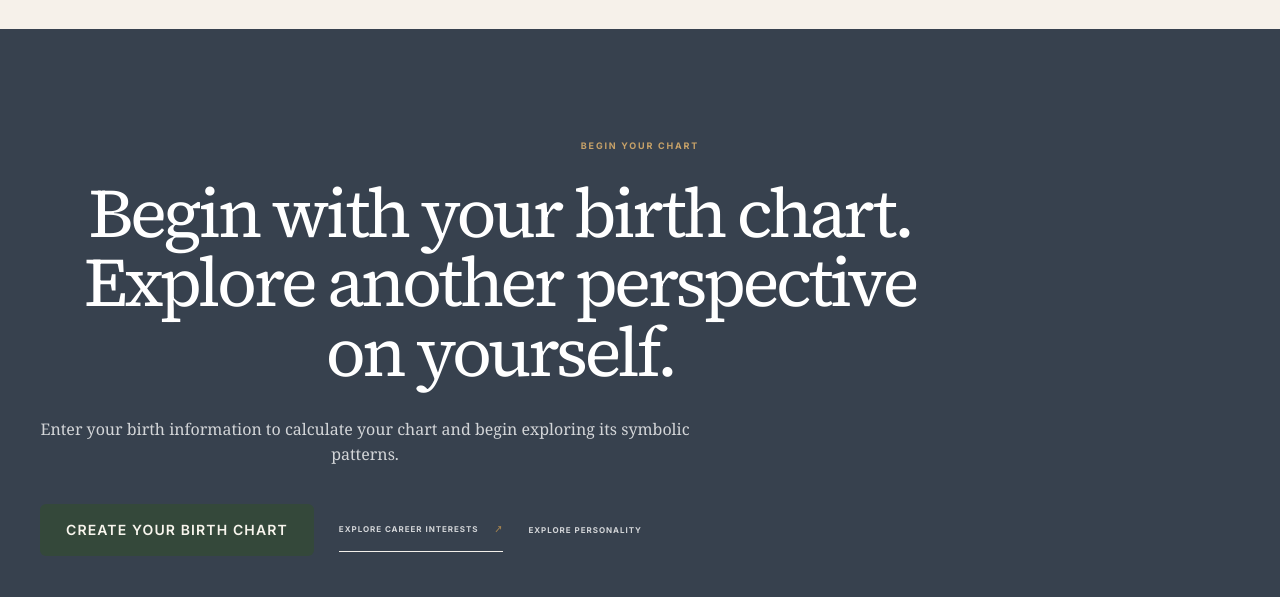
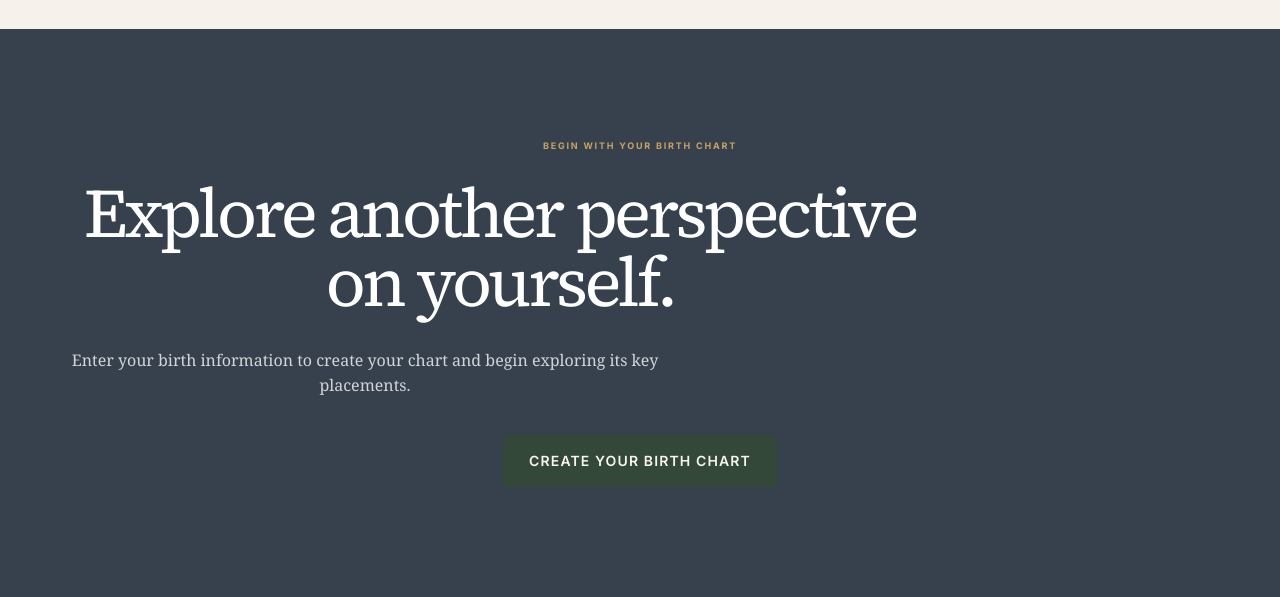
Before and after one commit to sidragon13-cyber/innergeodessa, a Next.js app: page /zodiac in a window 1280 px wide. Shown: the part 4380-4977 px from the top of the page. Built offline with nearby package versions, Linux system fonts and the light colour scheme; no server answers.

Commit message:
style(zodiac): simplify final conversion

```diff
--- a/src/components/zodiac/zodiac-landing-v1.module.css
+++ b/src/components/zodiac/zodiac-landing-v1.module.css
@@ -1495,8 +1495,3 @@ div.insightDescription p {
 .page :global(.zodiac-final-copy) {
   color: var(--zodiac-light-muted);
 }
-
-.page :global(.zodiac-final-cta .secondary-link),
-.page :global(.zodiac-final-cta .quiet-route-link) {
-  color: var(--zodiac-light-muted);
-}
--- a/src/components/zodiac/zodiac-landing.tsx
+++ b/src/components/zodiac/zodiac-landing.tsx
@@ -401,31 +401,19 @@ export function ZodiacLanding() {
           <p className="eyebrow">
             {dictionary.finalCta.eyebrow}
           </p>
+
           <h2>{dictionary.finalCta.title}</h2>
+
           <p className="zodiac-final-copy">
             {dictionary.finalCta.description}
           </p>
-          <div className="zodiac-final-actions">
+
           <a
             className="primary-button light-primary"
             href="/zodiac/test"
           >
             {dictionary.finalCta.primaryAction}
           </a>
-            <a
-              className="secondary-link light-secondary"
-              href="/career"
-            >
-              {dictionary.finalCta.careerAction} {" "}
-              <span aria-hidden="true">↗</span>
-            </a>
-            <a
-              className="quiet-route-link"
-              href="/personality"
-            >
-              {dictionary.finalCta.personalityAction}
-            </a>
-          </div>
         </Container>
       </section>
 
--- a/src/data/i18n/zodiac.ts
+++ b/src/data/i18n/zodiac.ts
@@ -92,8 +92,6 @@ export type ZodiacLandingDictionary = {
     title: string;
     description: string;
     primaryAction: string;
-    careerAction: string;
-    personalityAction: string;
   };
 };
 
@@ -350,13 +348,11 @@ export const zodiacLandingDictionaries: Record<
     },
 
     finalCta: {
-      eyebrow: "Begin your chart",
-      title: "Begin with your birth chart. Explore another perspective on yourself.",
+      eyebrow: "Begin with your birth chart",
+      title: "Explore another perspective on yourself.",
       description:
-        "Enter your birth information to calculate your chart and begin exploring its symbolic patterns.",
+        "Enter your birth information to create your chart and begin exploring its key placements.",
       primaryAction: "Create Your Birth Chart",
-      careerAction: "Explore Career Interests",
-      personalityAction: "Explore Personality",
     },
   },
 
@@ -609,13 +605,11 @@ export const zodiacLandingDictionaries: Record<
     },
 
     finalCta: {
-      eyebrow: "开始你的星盘",
-      title: "从你的出生星盘开始，探索理解自己的另一种视角。",
+      eyebrow: "从你的出生星盘开始",
+      title: "探索理解自己的另一种视角。",
       description:
-        "输入出生信息，计算你的星盘，并从这些象征性结构开始继续探索。",
+        "输入出生信息，创建你的星盘，并从关键星盘位置开始探索。",
       primaryAction: "创建你的出生星盘",
-      careerAction: "探索职业兴趣",
-      personalityAction: "探索人格",
     },
   },
 };
```
Lines whose indentation alone changed are shown as unchanged.
